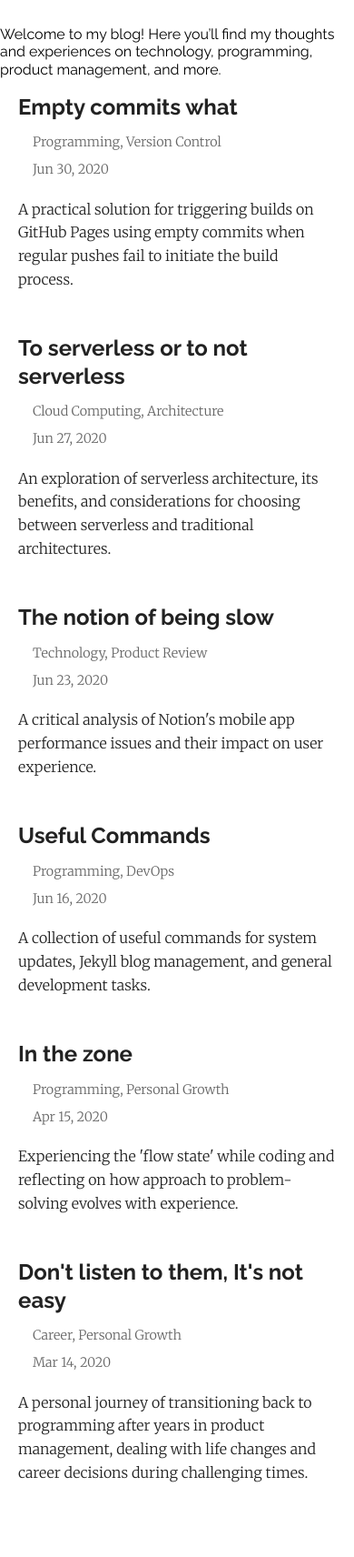
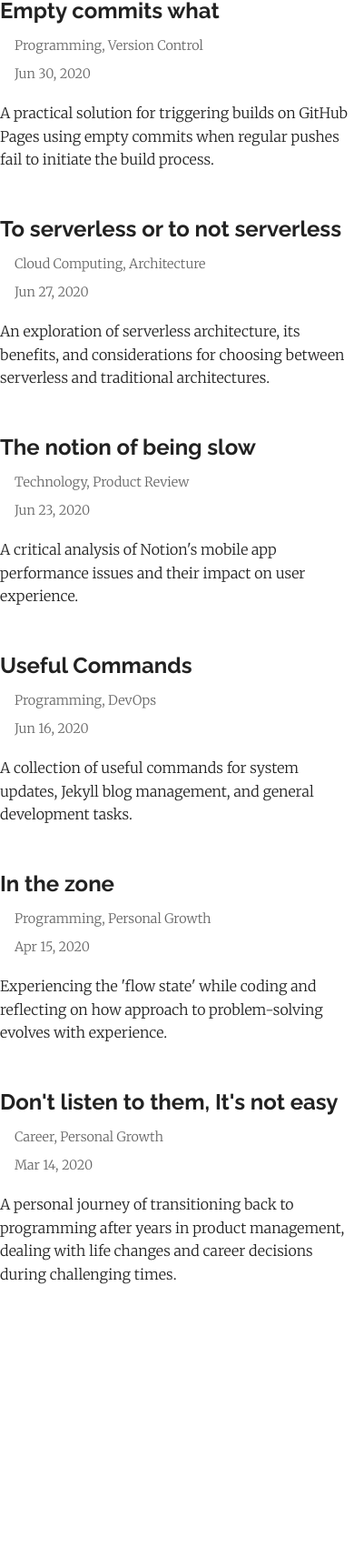
Before and after one commit to 89hardy/89hardy.github.io, a Jekyll site: the page built from blog.md, in a window 390 px wide. Shown: the part 971-2683 px from the top of the page at 91% size. Built offline with Jekyll 4.4.1, drawn with Linux system fonts in a browser that asks for light colours; after the commit the page ends 2434 px from its top, so only the background shows below that.

Commit message:
fix: update layouts and configuration for better compatibility

```diff
--- a/blog.md
+++ b/blog.md
@@ -1,7 +1,84 @@
 ---
-layout: blog
+layout: default
 title: Blog
 permalink: /blog/
 ---
 
-Welcome to my blog! Here you'll find my thoughts and experiences on technology, programming, product management, and more.
+<div class="posts">
+  {% for post in site.posts %}
+    <div class="post">
+      <h2>
+        <a href="{{ post.url | relative_url }}">{{ post.title }}</a>
+      </h2>
+
+      <div class="post-meta">
+        <time datetime="{{ post.date | date_to_xmlschema }}">
+          {{ post.date | date: site.plainwhite.date_format }}
+        </time>
+
+        {% if post.categories.size > 0 %}
+        <span class="categories">
+          {% for category in post.categories %}
+            <a href="/categories#{{ category | slugify }}">{{ category }}</a>
+            {%- unless forloop.last -%}, {% endunless %}
+          {% endfor %}
+        </span>
+        {% endif %}
+      </div>
+
+      {% if post.description %}
+        <p class="post-description">{{ post.description }}</p>
+      {% else %}
+        <p class="post-excerpt">{{ post.excerpt | strip_html | truncatewords: 50 }}</p>
+      {% endif %}
+    </div>
+  {% endfor %}
+</div>
+
+<style>
+.posts {
+  max-width: 800px;
+  margin: 0 auto;
+  padding: 2rem 0;
+}
+
+.post {
+  margin-bottom: 3rem;
+}
+
+.post h2 {
+  margin-bottom: 0.5rem;
+}
+
+.post h2 a {
+  text-decoration: none;
+  color: inherit;
+}
+
+.post-meta {
+  color: #666;
+  font-size: 0.9em;
+  margin-bottom: 1rem;
+}
+
+.post-meta .categories {
+  margin-left: 1rem;
+}
+
+.post-meta .categories a {
+  color: inherit;
+  text-decoration: none;
+}
+
+.post-description,
+.post-excerpt {
+  margin-top: 0.5rem;
+  line-height: 1.6;
+}
+
+[data-theme="dark"] {
+  .post-meta {
+    color: #999;
+  }
+}
+</style>
```
Also changed, not shown: categories.md (added, +68 -0 lines), contact.md (added, +138 -0 lines).
